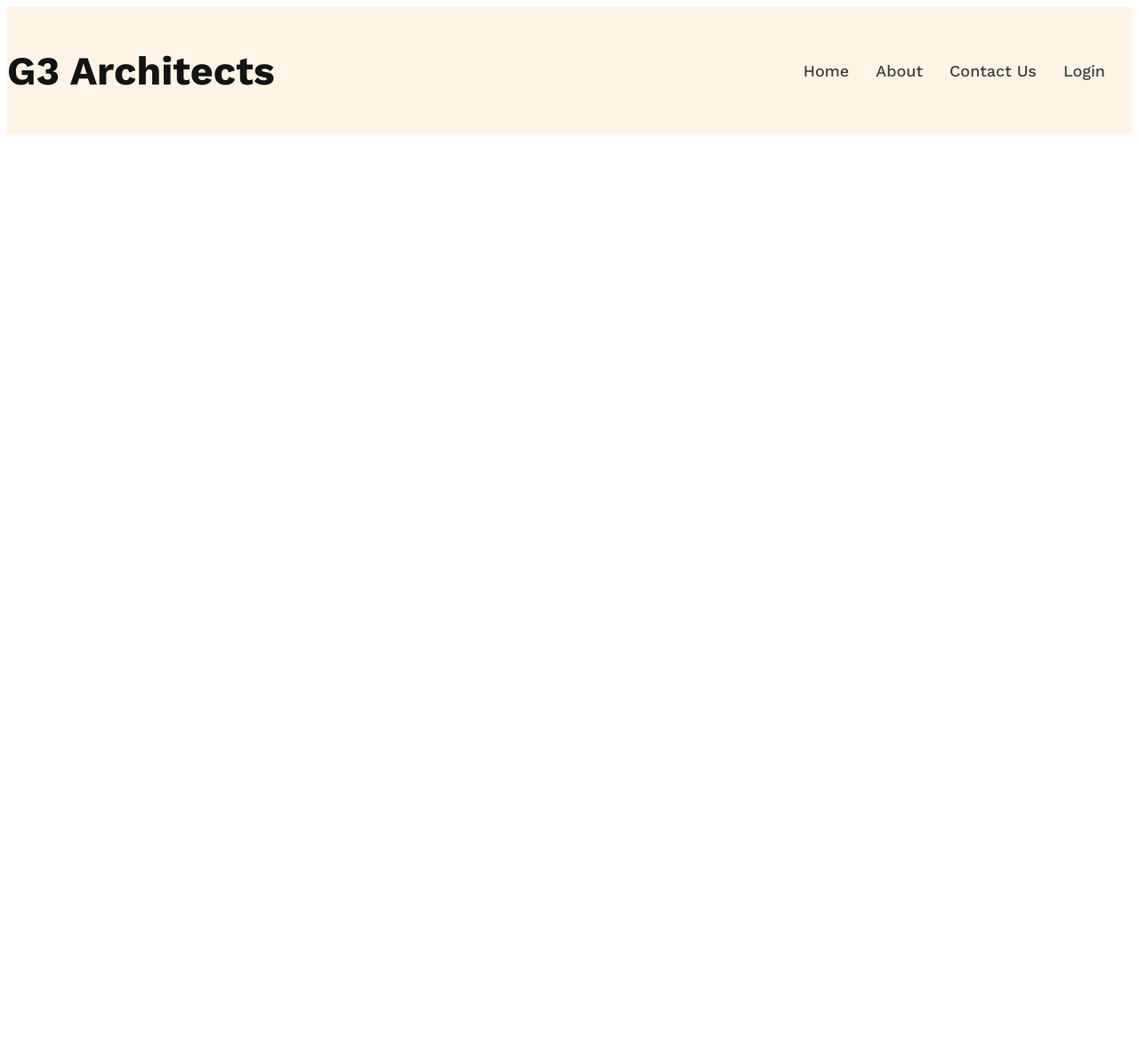
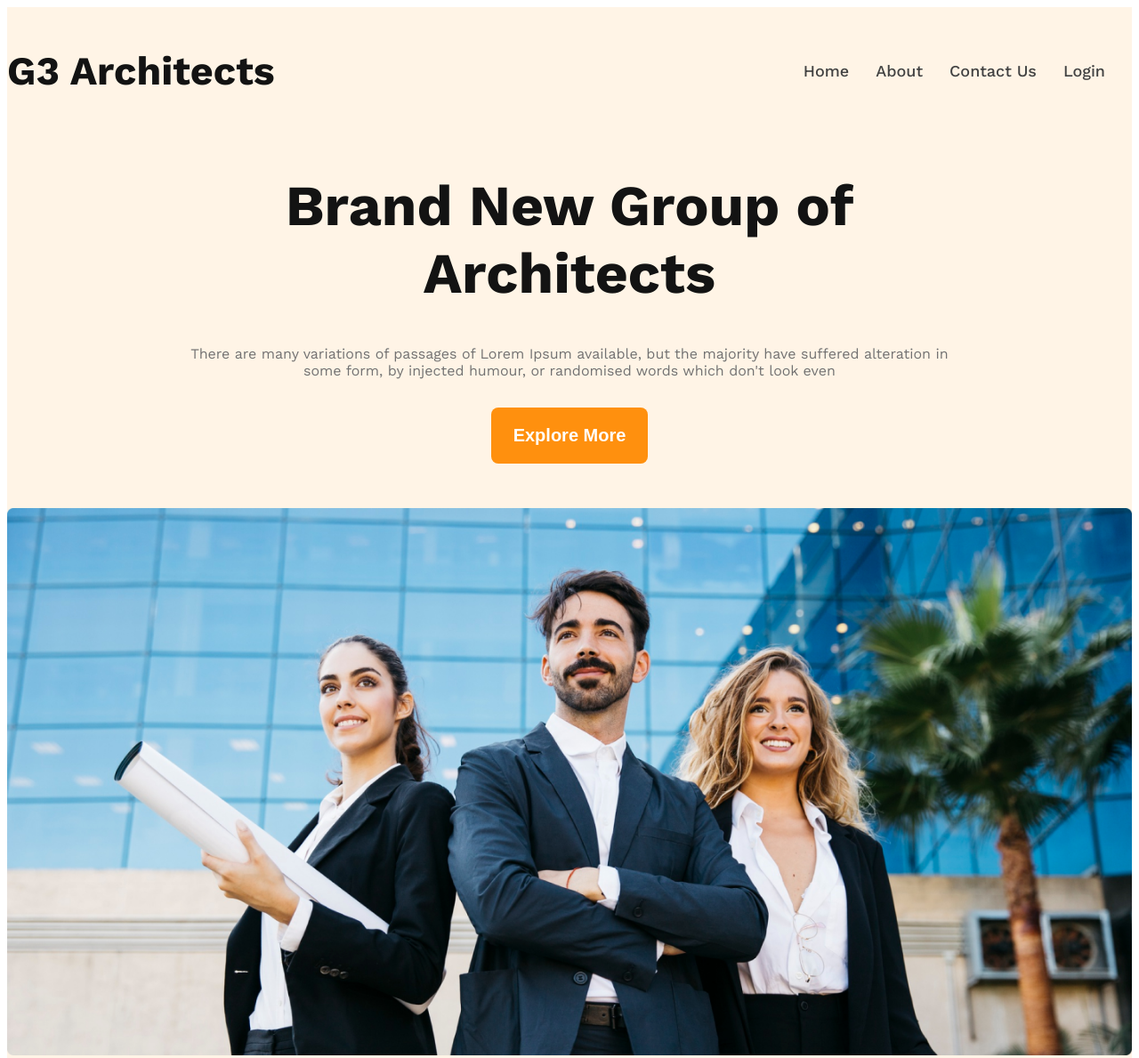
Before and after one commit to OMIT-HASAN-CODER/G3-Architects, a plain HTML site: page index.html in a window 1280 px wide. Shown: the top 1189 px of the page at 89% size. Before the commit the page ends 800 px from the top, so only its background shows below. Drawn offline with nearby package versions, Linux system fonts and the light colour scheme.

Commit message:
add banner section

```diff
--- a/index.html
+++ b/index.html
@@ -20,6 +20,15 @@
                 <li class="nav-item"><a href="#" class="nav-link dark-2">Login</a></li>
             </ul>
         </nav>
+        <div class="banner">
+            <div class="banner-content">
+                <h1 class="banner-title dark-1">Brand New Group of Architects</h1>
+                <p class="banner-description dark-3">There are many variations of passages of Lorem Ipsum available, but the majority have suffered alteration in some form, by injected humour, or randomised words which don't look even</p>
+                <button class="btn-primary">Explore More</button>
+            </div>
+
+            <img class="banner-img" src="images/banner.png" alt="banner">
+        </div>
     </header>
     <main></main>
     <footer></footer>
--- a/style.css
+++ b/style.css
@@ -25,6 +25,16 @@
 
 .bg-color-1{
     background-color: rgba(255, 144, 14, 0.10);
+}
+
+.btn-primary{
+    background-color: #FF900E;
+    color: #ffffff;
+    padding: 20px 25px;
+    border: none;
+    border-radius: 8px;
+    font-size: 1.25rem;
+    font-weight: 600;
 }
 
 /* header styles */
@@ -56,3 +66,28 @@
     max-width: 1440px;
     margin: 0px auto;
 }
+
+
+/* banner styles */
+.banner-content{
+    max-width: 862px;
+    margin: 0px auto;
+    text-align: center;
+}
+
+.banner-title{
+    font-size: 4rem;
+    font-weight: 700;
+}
+
+.banner-description{
+    font-size: 1rem;
+    font-weight: 400;
+    margin-bottom: 32px;
+}
+
+.banner-img{
+    width: 100%;
+    margin-top: 50px;
+    margin-bottom: 45px;
+}
```
